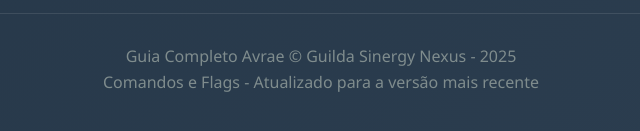
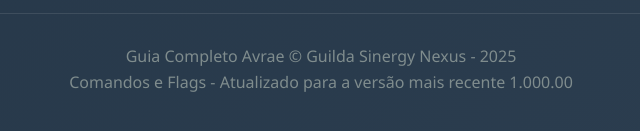
Before and after one commit to OsaeGun/avrae, a plain HTML site: page index.html in a window 1280 px wide. Shown: the part 3340-3471 px from the top of the page, 319-959 px from the left. Drawn offline with Linux system fonts and the light colour scheme.

Commit message:
index.html

```diff
--- a/index.html
+++ b/index.html
@@ -701,7 +701,7 @@
 
         <footer>
             <p>Guia Completo Avrae &copy; Guilda Sinergy Nexus - 2025</p>
-            <p>Comandos e Flags - Atualizado para a versão mais recente</p>
+            <p>Comandos e Flags - Atualizado para a versão mais recente 1.000.00</p>
         </footer>
     </div>
 
```
